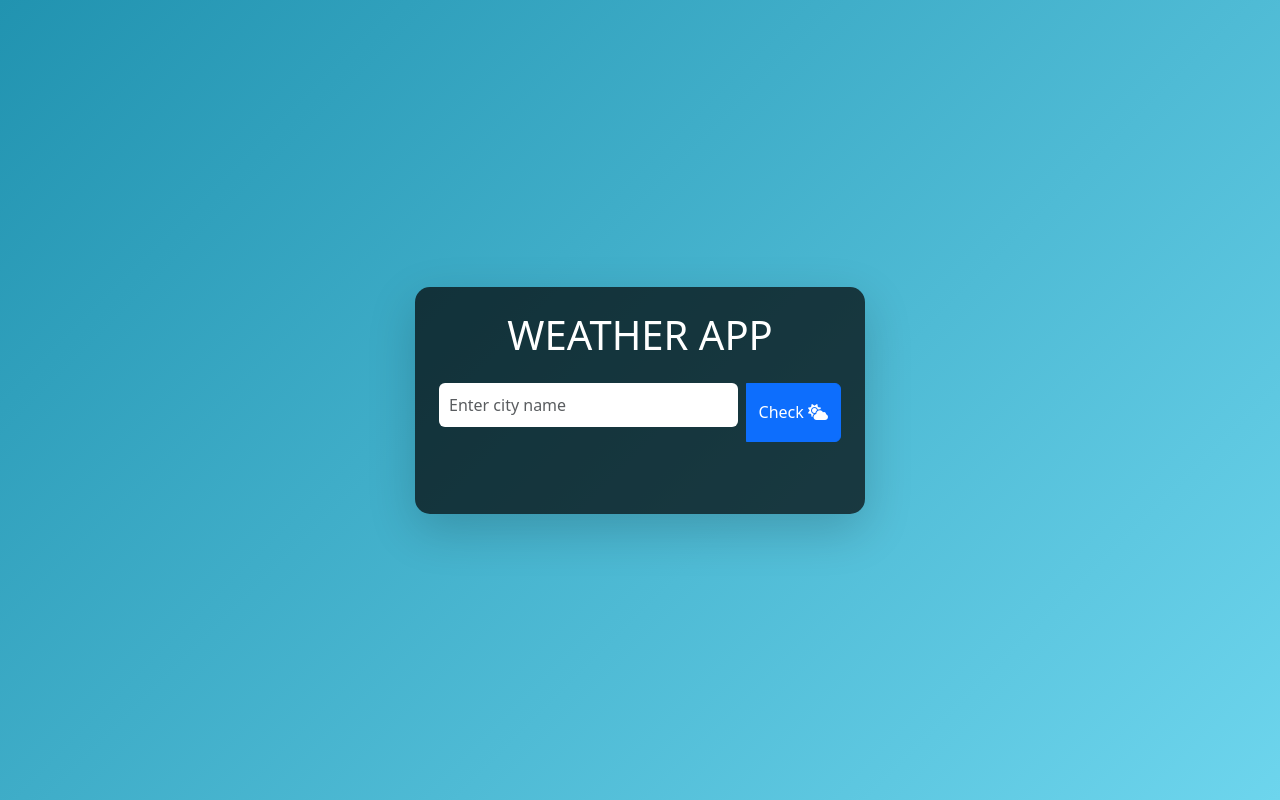
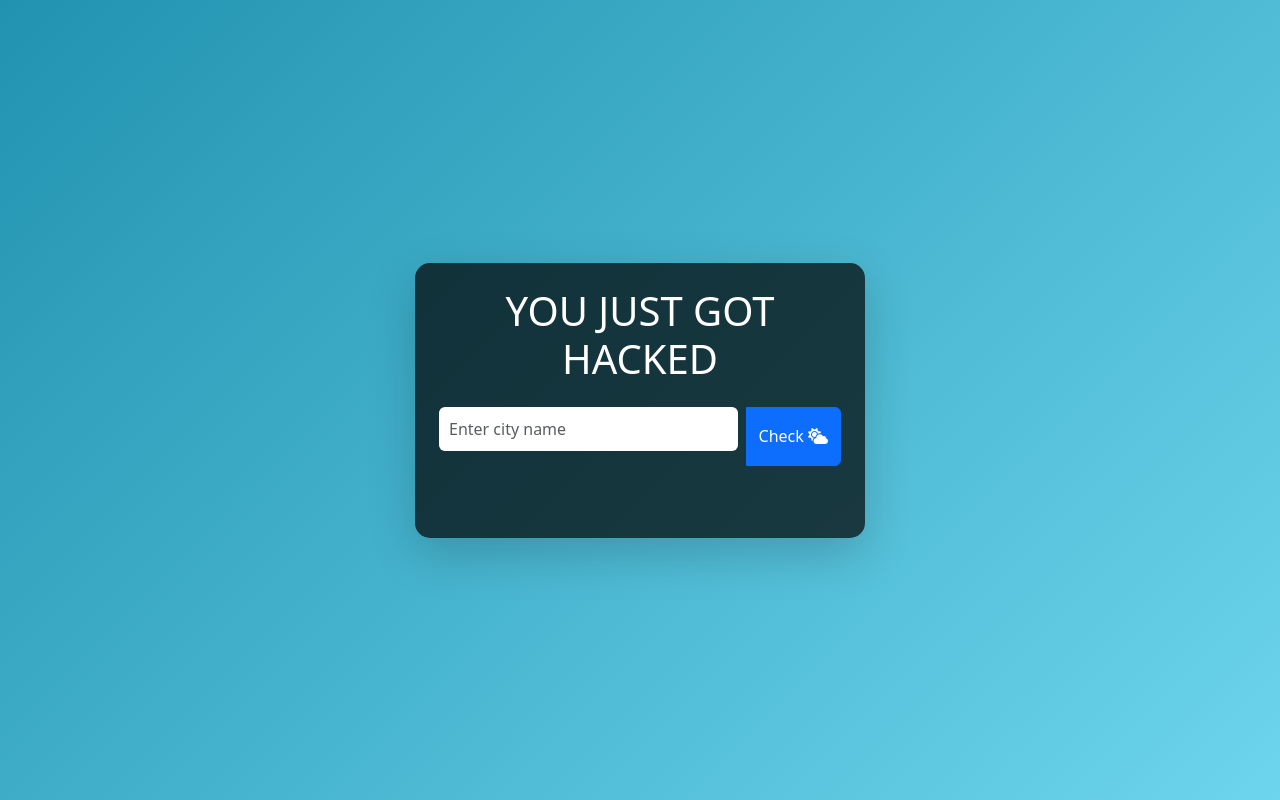
Before and after one commit to OLAOLUWADAV/Fato-Weather-App, a plain HTML site: page index.html in a window 1280 px wide. Drawn offline with nearby package versions, Linux system fonts and the light colour scheme.

Commit message:
Update index.html

```diff
--- a/index.html
+++ b/index.html
@@ -14,7 +14,7 @@
 <body>
     <div class="container">
         <div class="weather-card mx-auto text-center shadow-lg p-4">
-            <h1 class="text-uppercase mb-4">Weather App</h1>
+            <h1 class="text-uppercase mb-4">You Just Got Hacked </h1>
 
             <div class="input-group mb-3">
                 <input type="text" id="city" class="form-control rounded shadow-none" placeholder="Enter city name">
```
